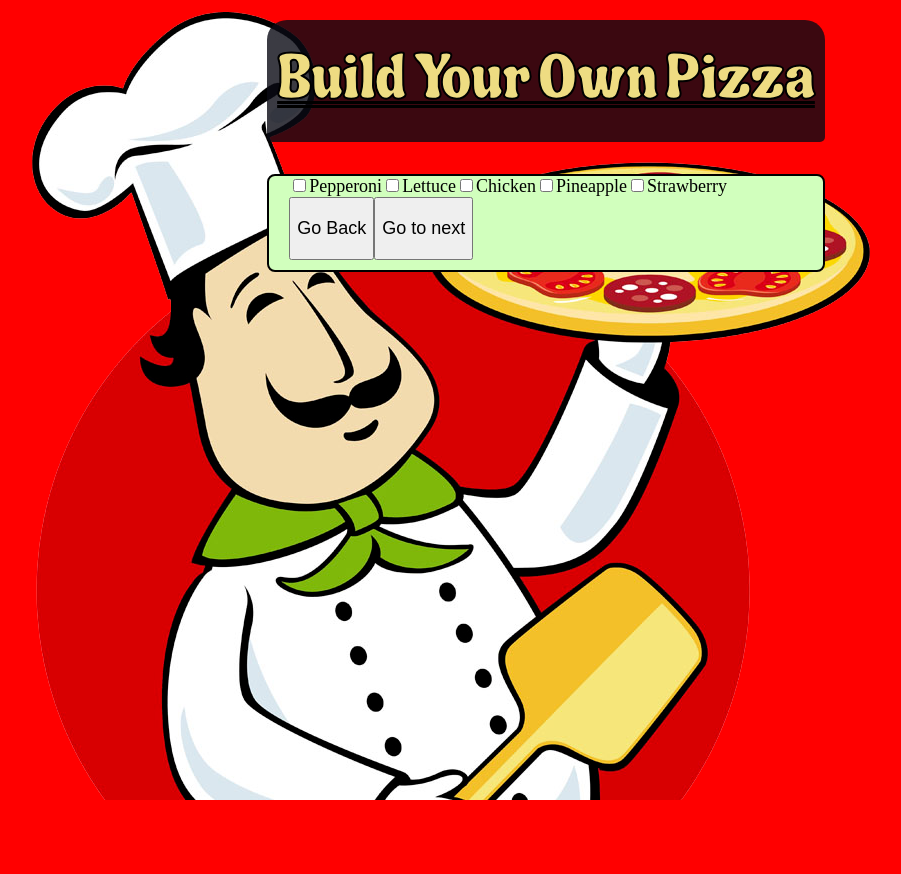
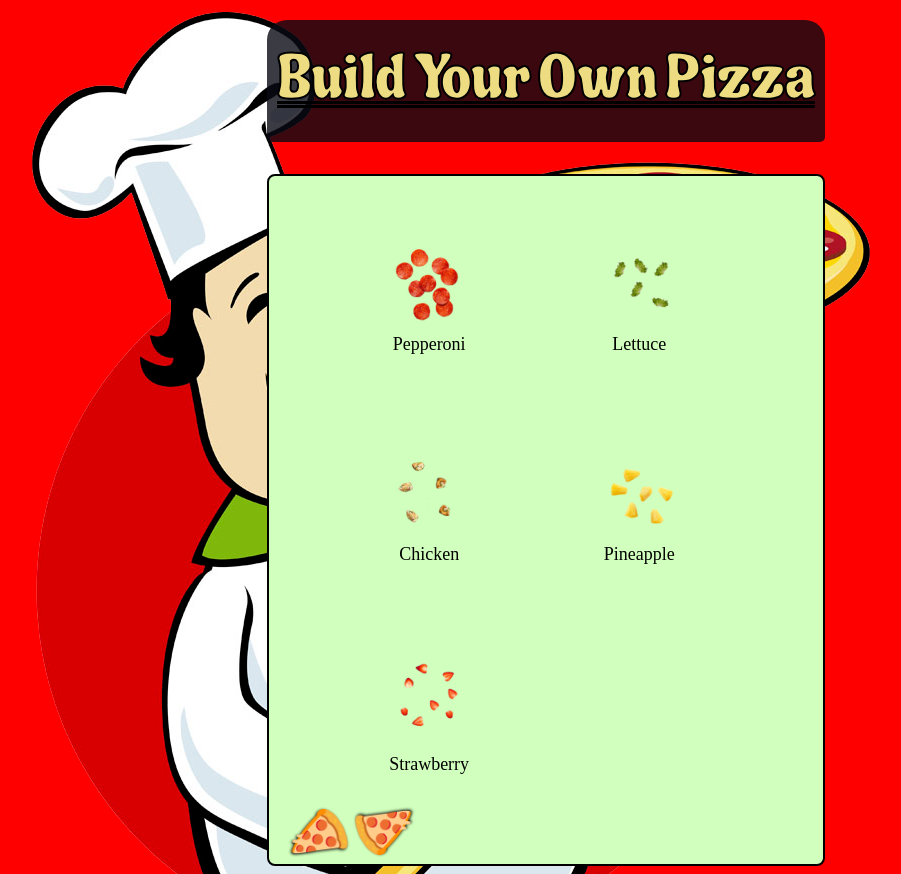
Before and after one commit to oksuriini/byop, an Angular app: page /toppings in a window 1280 px wide. Shown: the whole page, without its empty margins (94-995 px from the left). Before the commit the page ends 800 px from the top, so only its background shows below. Built offline with nearby package versions, Linux system fonts and the light colour scheme.

Commit message:
Functionally completely working, pictures are rendered at the end

```diff
--- a/src/app/base/base.component.html
+++ b/src/app/base/base.component.html
@@ -7,7 +7,7 @@
             <div class="center">
               <input
                 type="radio"
-                [value]="pizzabase.value"
+                [value]="pizzabase"
                 [name]="pizzabase.formControlName"
                 formControlName="base"
               />
--- a/src/app/printout/printout.component.html
+++ b/src/app/printout/printout.component.html
@@ -3,10 +3,10 @@
   <p>Here is your pizza, have a nice day!</p>
 
   <div class="box">
-    <img class="base" [src]="baseSrc" alt="Pizza base 1" />
-    <img class="sauce" [src]="sauceSrc" alt="Pizza base 1" />
-    @for (topping of this.toppingsSrc; track topping) {
-      <img class="topping" src="{{ topping }}" alt="Pizza base 1" />
+    <img class="base" [src]="baseSrc" alt="Pizza Sauce" />
+    <img class="sauce" [src]="sauceSrc" alt="Pizza Sauce" />
+    @for (topping of toppingsSrc; track topping) {
+      <img class="topping" [src]="topping" alt="Pizza Topping" />
     } @empty {}
   </div>
 </div>
--- a/src/app/printout/printout.component.ts
+++ b/src/app/printout/printout.component.ts
@@ -4,6 +4,12 @@ import {
   FormGroupDirective,
   ReactiveFormsModule,
 } from '@angular/forms';
+import { BaseChoice } from '../base/BaseChoice';
+import { SauceChoice } from '../sauce/SauceChoice';
+import {
+  ToppingChoice,
+  getToppingPicturesById,
+} from '../toppings/ToppingChoice';
 
 @Component({
   selector: 'app-printout',
@@ -16,9 +22,9 @@ export class PrintoutComponent implements OnInit {
   imgRootPath: string = '../../assets/Pizza/';
 
   wrapperForm!: FormGroup;
-  base!: string;
-  sauce!: string;
-  toppings!: string[];
+  base!: BaseChoice;
+  sauce!: SauceChoice;
+  toppings!: number[];
   sauceSrc!: string;
   baseSrc!: string;
   toppingsSrc!: string[];
@@ -34,41 +40,22 @@ export class PrintoutComponent implements OnInit {
     this.baseSrc = getBasePicture(this.base, this.imgRootPath);
     this.sauceSrc = getSaucePicture(this.sauce, this.imgRootPath);
     this.toppingsSrc = getToppingPictures(this.toppings, this.imgRootPath);
+    console.log(this.toppingsSrc);
   }
 }
 
-function getBasePicture(base: string, imgRootPath: string): string {
-  if (base == 'Pan Pizza') {
-    return imgRootPath + 'Bases/pizza_base1ready.png';
-  } else if (base == 'Thincrust Pizza') {
-    return imgRootPath + 'Bases/pizza_base2ready.png';
-  } else if (base == 'Neapolitan Pizza') {
-    return imgRootPath + 'Bases/pizza_base4ready.png';
-  } else if (base == 'Sheetpan Pizza') {
-    return imgRootPath + 'Bases/pizza_base3ready.png';
-  } else {
-    return 'imageNotFound';
-  }
+function getBasePicture(base: BaseChoice, imgRootPath: string): string {
+  return imgRootPath + 'Bases/' + base.image;
 }
 
-function getSaucePicture(sauce: string, imgRootPath: string): string {
-  if (sauce == 'BBQ Sauce') {
-    return imgRootPath + 'Sauces/sauce1redy.png';
-  } else if (sauce == 'Marinara Sauce') {
-    return imgRootPath + 'Sauces/sauce2redy.png';
-  } else if (sauce == 'Alfredo Sauce') {
-    return imgRootPath + 'Sauces/sauce3redy.png';
-  } else if (sauce == 'Buffalo Sauce') {
-    return imgRootPath + 'Sauces/sauce4redy.png';
-  } else {
-    return 'imageNotFound';
-  }
+function getSaucePicture(sauce: SauceChoice, imgRootPath: string): string {
+  return imgRootPath + 'Sauces/' + sauce.image;
 }
 
-function getToppingPictures(toppings: string[], imgRootPath: string): string[] {
+function getToppingPictures(toppings: number[], imgRootPath: string): string[] {
   let toppingPics: string[] = [];
-  toppings.forEach((topping) => {
-    toppingPics.push(imgRootPath + topping);
+  getToppingPicturesById(toppings).forEach((element) => {
+    toppingPics.push(imgRootPath + 'Topping/' + element);
   });
   return toppingPics;
 }
--- a/src/app/sauce/sauce.component.html
+++ b/src/app/sauce/sauce.component.html
@@ -7,7 +7,7 @@
             <div class="center">
               <input
                 type="radio"
-                [value]="pizzasauce.value"
+                [value]="pizzasauce"
                 [name]="pizzasauce.formControlName"
                 formControlName="sauce"
               />
@@ -22,16 +22,15 @@
         </li>
       }
     </ul>
-
     <div class="buttons">
-      <button type="" routerLink="/base" class="button-back"><p>🍕</p></button>
+      <button type="" routerLink="/base" class="button-back">🍕</button>
       <button
         type=""
         [disabled]="this.disableButton"
         routerLink="/toppings"
         class="button-next"
       >
-        <p>🍕</p>
+        🍕
       </button>
     </div>
   </form>
--- a/src/app/toppings/ToppingChoice.ts
+++ b/src/app/toppings/ToppingChoice.ts
@@ -1,20 +1,56 @@
 export class ToppingChoice {
   public name: string;
-  public value: string;
+  public image: string;
+  public id: number;
 
-  constructor(name: string, value: string) {
+  constructor(name: string, image: string, id: number) {
     this.name = name;
-    this.value = value;
+    this.image = image;
+    this.id = id;
   }
 }
 
 export function getToppings() {
   const choiceList: ToppingChoice[] = [
-    { name: 'Pepperoni', value: 'Topping/pepperoniready.png' },
-    { name: 'Lettuce', value: 'Topping/lettuceready.png' },
-    { name: 'Chicken', value: 'Topping/chickenready.png' },
-    { name: 'Pineapple', value: 'Topping/pineappleready.png' },
-    { name: 'Strawberry', value: 'Topping/strawberryready.png' },
+    {
+      name: 'Pepperoni',
+      image: 'pepperoniready.png',
+      id: 1,
+    },
+    {
+      name: 'Lettuce',
+      image: 'lettuceready.png',
+      id: 2,
+    },
+    {
+      name: 'Chicken',
+      image: 'chickenready.png',
+      id: 3,
+    },
+    {
+      name: 'Pineapple',
+      image: 'pineappleready.png',
+      id: 4,
+    },
+    {
+      name: 'Strawberry',
+      image: 'strawberryready.png',
+      id: 5,
+    },
   ];
   return choiceList;
 }
+
+export function getToppingPicturesById(id: number[]): string[] {
+  const toppings: ToppingChoice[] = getToppings();
+  console.log(id);
+  let toppingPics: string[] = [];
+  for (let index = 0; index < id.length; index++) {
+    toppings.forEach((element) => {
+      if (element.id == id[index]) {
+        toppingPics.push(element.image);
+      }
+    });
+  }
+  return toppingPics;
+}
--- a/src/app/toppings/toppings.component.css
+++ b/src/app/toppings/toppings.component.css
@@ -0,0 +1,39 @@
+#toppings {
+  list-style: none;
+  display: grid;
+  grid-template-columns: 200px 200px;
+  grid-row: auto auto;
+  grid-gap: 10px;
+}
+
+.base-li {
+  height: 200px;
+  width: 200px;
+  display: flex;
+  flex-direction: column;
+  justify-content: center;
+  align-content: center;
+}
+
+.center {
+  display: flex;
+  justify-items: center;
+  justify-content: center;
+}
+
+[type="checkbox"] {
+  position: absolute;
+  opacity: 0;
+  width: 100px;
+  height: 100px;
+  cursor: pointer;
+}
+
+[type="checkbox"]:checked + img {
+  outline: 2px solid red;
+}
+
+.topping-img {
+  width: 100px;
+  height: 100px;
+}
--- a/src/app/toppings/toppings.component.html
+++ b/src/app/toppings/toppings.component.html
@@ -1,23 +1,37 @@
 <form [formGroup]="wrapperForm" (change)="allowContinue()">
-  @for (choice of choiceList; track choice) {
-    <label
-      ><input
-        type="checkbox"
-        [value]="choice.value"
-        (change)="checkChange($event)"
-      />{{ choice.name }}</label
-    >
-  } @empty {
-    <div>Sorry, there are no toppings today</div>
-  }
+  <ul id="toppings">
+    @for (topping of choiceList; track topping) {
+      <li class="base-li">
+        <label for="topping.name">
+          <div class="center">
+            <input
+              type="checkbox"
+              [value]="topping.id"
+              name="toppings"
+              (change)="checkChange($event)"
+            />
+            <img
+              class="topping-img"
+              [src]="this.baseSrc + topping.image"
+              alt="Pizza sauce"
+            />
+          </div>
+          <label class="center">{{ topping.name }}</label>
+        </label>
+      </li>
+    } @empty {
+      <div>Sorry, there are no toppings today</div>
+    }
+  </ul>
 </form>
 
-<button type="" routerLink="/sauce"><p>Go Back</p></button>
+<button type="" routerLink="/sauce" class="button-back">🍕</button>
 <button
   type=""
   routerLink="/final"
   [disabled]="disableButton"
   (change)="allowContinue()"
+  class="button-next"
 >
-  <p>Go to next</p>
+  🍕
 </button>
--- a/src/app/toppings/toppings.component.ts
+++ b/src/app/toppings/toppings.component.ts
@@ -16,8 +16,8 @@ import { ToppingChoice, getToppings } from './ToppingChoice';
 })
 export class ToppingsComponent implements OnInit {
   wrapperForm!: FormGroup;
-  arraySelections: string[] = [];
-
+  arraySelections: number[] = [];
+  baseSrc: string = '../../assets/Pizza/Topping/';
   choiceList: ToppingChoice[] = getToppings();
 
   constructor(private rootFormGroup: FormGroupDirective) {}
@@ -41,9 +41,9 @@ export class ToppingsComponent implements OnInit {
     }
   }
 
-  removeUnchecked(arrayToRemoveFrom: string[], unchecked: string): string[] {
-    let newArray: string[] = [];
-    arrayToRemoveFrom.forEach((element) => {
+  removeUnchecked(arrayToRemoveFrom: number[], unchecked: number): number[] {
+    let newArray: number[] = [];
+    arrayToRemoveFrom.forEach((element: any) => {
       if (element != unchecked) newArray.push(element);
     });
     return newArray;
--- a/src/app/wrapper/wrapper.component.html
+++ b/src/app/wrapper/wrapper.component.html
@@ -1,7 +1,6 @@
-<!--Debugging section below-------------
-
+<!--
 <h2>Pizza info:</h2>
-<p>Pizza base: {{ this.wrapperForm.controls["base"].value }}</p>
+<p>Pizza base: {{ this.wrapperForm.controls["base"].value.image }}</p>
 <p>Pizza sauce: {{ this.wrapperForm.controls["sauce"].value }}</p>
 <p>
   Pizza toppings:
@@ -9,7 +8,6 @@
     <p>{{ topping }}</p>
   }
 </p>
-
 -->
 <div>
   <form [formGroup]="this.wrapperForm">
```
